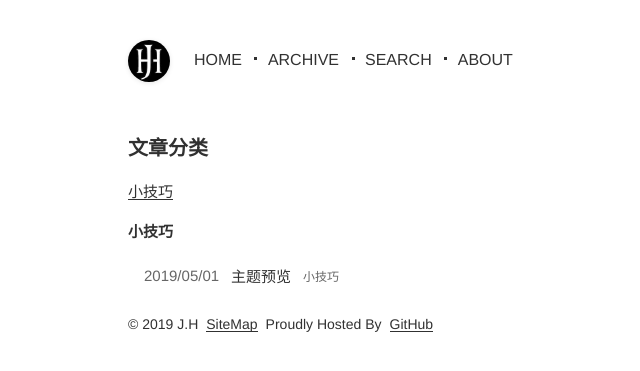
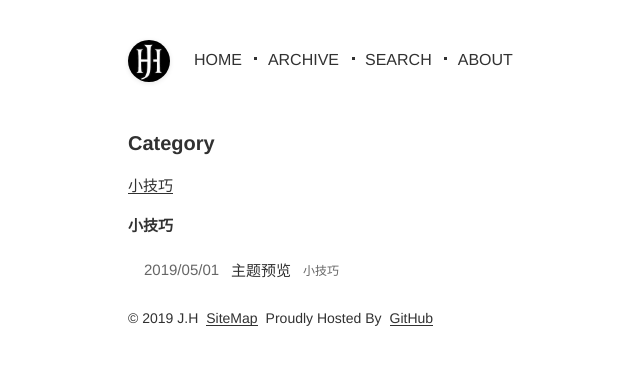
Before and after one commit to juhawk42/juhawk42.github.io, a Jekyll site: the page built from pages/archive.html, in a window 1280 px wide. Shown: the top 371 px of the page, without its empty margins (232-872 px from the left). Built offline with Jekyll 4.4.1, drawn with Linux system fonts in a browser that asks for light colours.

Commit message:
upadate menu

```diff
--- a/pages/archive.html
+++ b/pages/archive.html
@@ -1,7 +1,7 @@
 ---
 layout: page
 isPage: true
-title: 文章分类
+title: Category
 css: [blog.css]
 js: [blog.js,plugin.js]
 ---
--- a/pages/search.html
+++ b/pages/search.html
@@ -1,15 +1,15 @@
 ---
 layout: page
 isPage: true
-title: 搜索
+title: I'm looking for...
 css: [blog.css]
 js: [blog.js,search.js,plugin.js]
 ---
 <div class="container page-search animation-fade-up">
 	<h1 class="page-title" id="{{ page.title }}">{{ page.title }}</h1>
-	<input id="search-input" type="text" placeholder="小技巧：空格分隔多个关键字^_^"></input>
+	<input id="search-input" type="text" placeholder="Use Blanks to Separat Keywords ^_^"></input>
 	<div class="list-group">
-		<h2 id="搜索结果">搜索结果</h2>
+		<h2 id="Result">Result:</h2>
 		<ul>
 			{% for post in site.posts  %}
 			<li class="search-item" style="display:none;">
```
